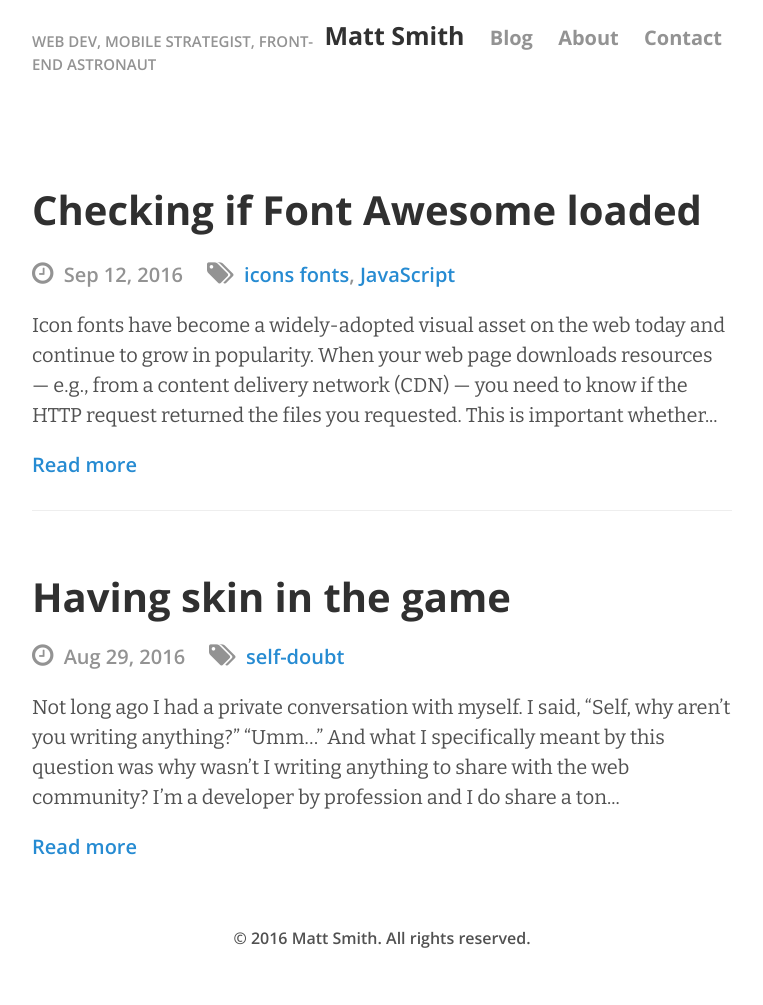
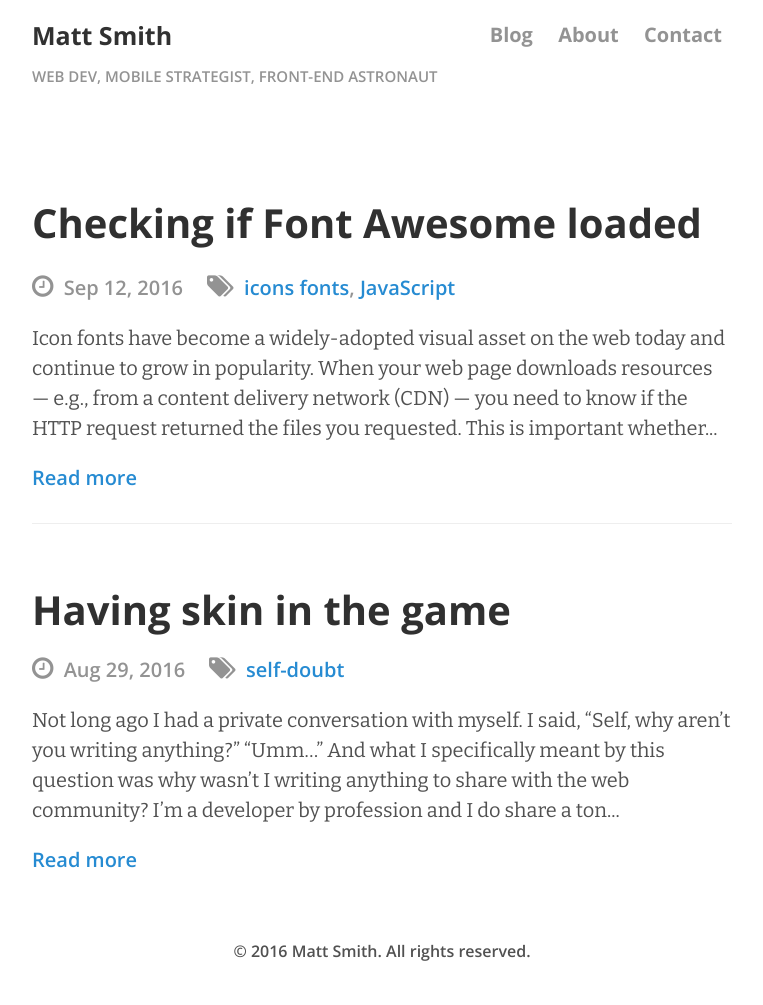
Before and after one commit to AllThingsSmitty/allthingssmitty.github.io, a Jekyll site: the page built from index.html, in a window 1280 px wide. Shown: the whole page, without its empty margins (258-1021 px from the left). Built offline with Jekyll 4.4.1, drawn with Linux system fonts in a browser that asks for light colours; nearby versions of some CDN libraries; the list of posts is cut into pages by our own code; comment, search, counter and statistics services are not loaded.

Commit message:
Updated for accessible nav 🙌🏼

```diff
--- a/_sass/_masthead.scss
+++ b/_sass/_masthead.scss
@@ -19,17 +19,22 @@
 
   nav {
     color: $gray-3;
-    float: right;
 
     ul {
       margin: 0;
       padding: 0;
+      text-align: right;
 
       li {
         display: inline-block;
         font-weight: 700;
         list-style: none;
-        margin: 0 .5em;
+        margin: 0 .5rem .25rem;
+      }
+
+      .title {
+        float: left;
+        margin-left: 0;
       }
     }
   }
```
